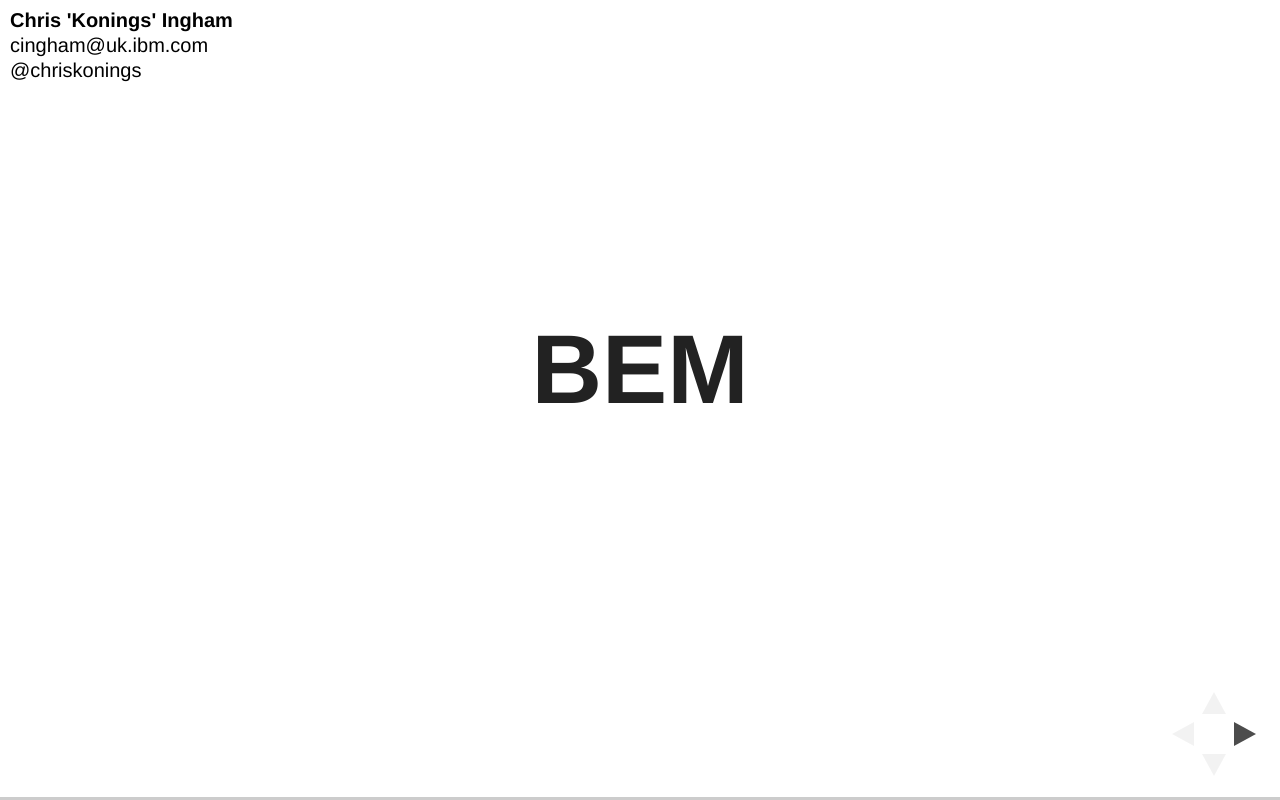
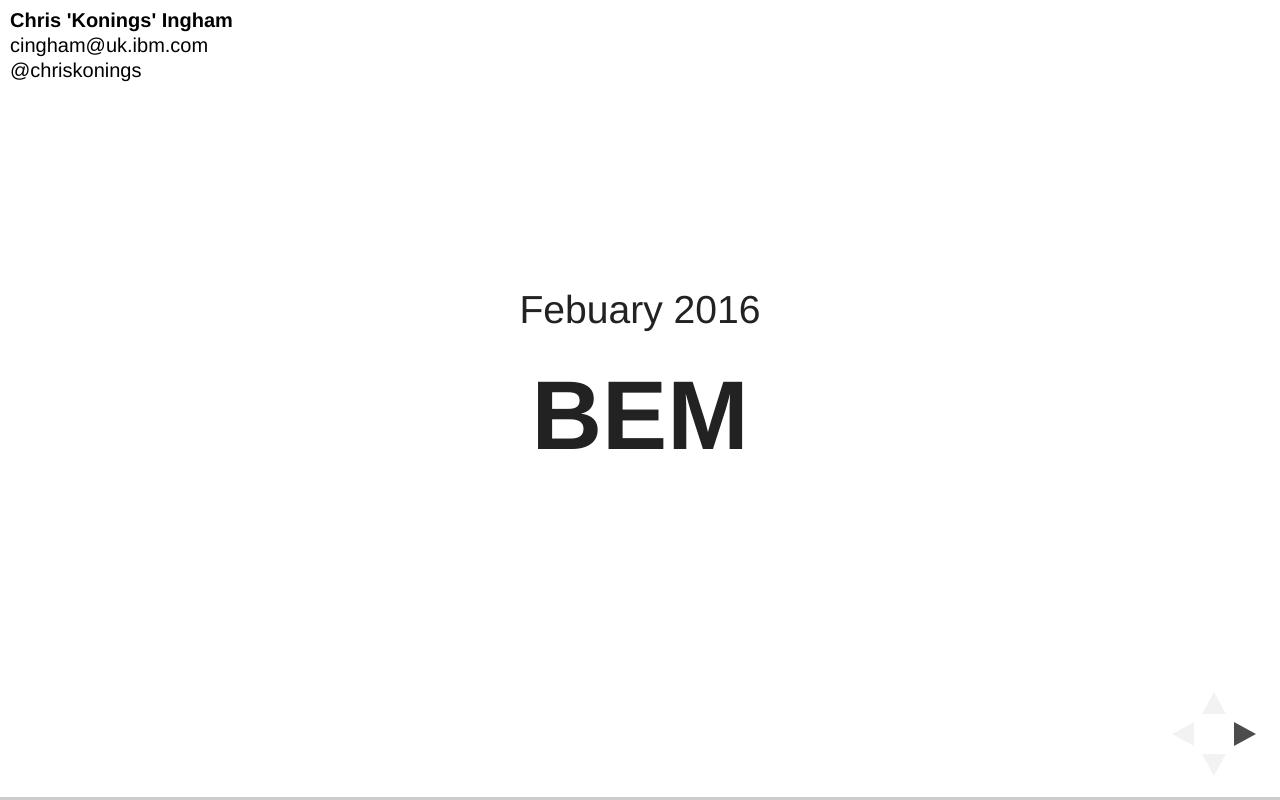
Before and after one commit to chriskonings/bem, a website: page index.html in a window 1280 px wide. Drawn offline with Linux system fonts and the light colour scheme; a web font is replaced by a local one.

Commit message:
added presentation date

```diff
--- a/index.html
+++ b/index.html
@@ -25,6 +25,9 @@
 			<div class="slides">
 
   	    <section>
+          <p>
+            Febuary 2016
+          </p>
           <h1>BEM</h1>
         </section>
 
```
